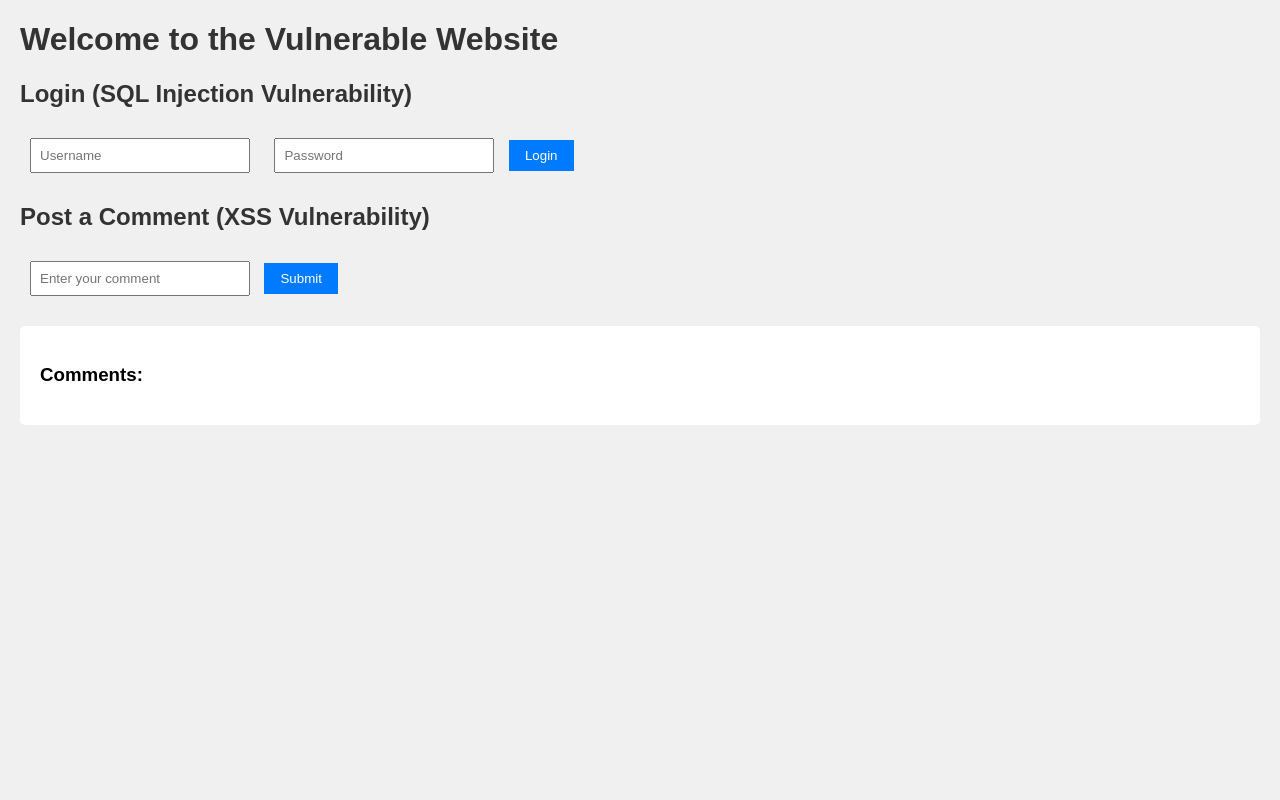
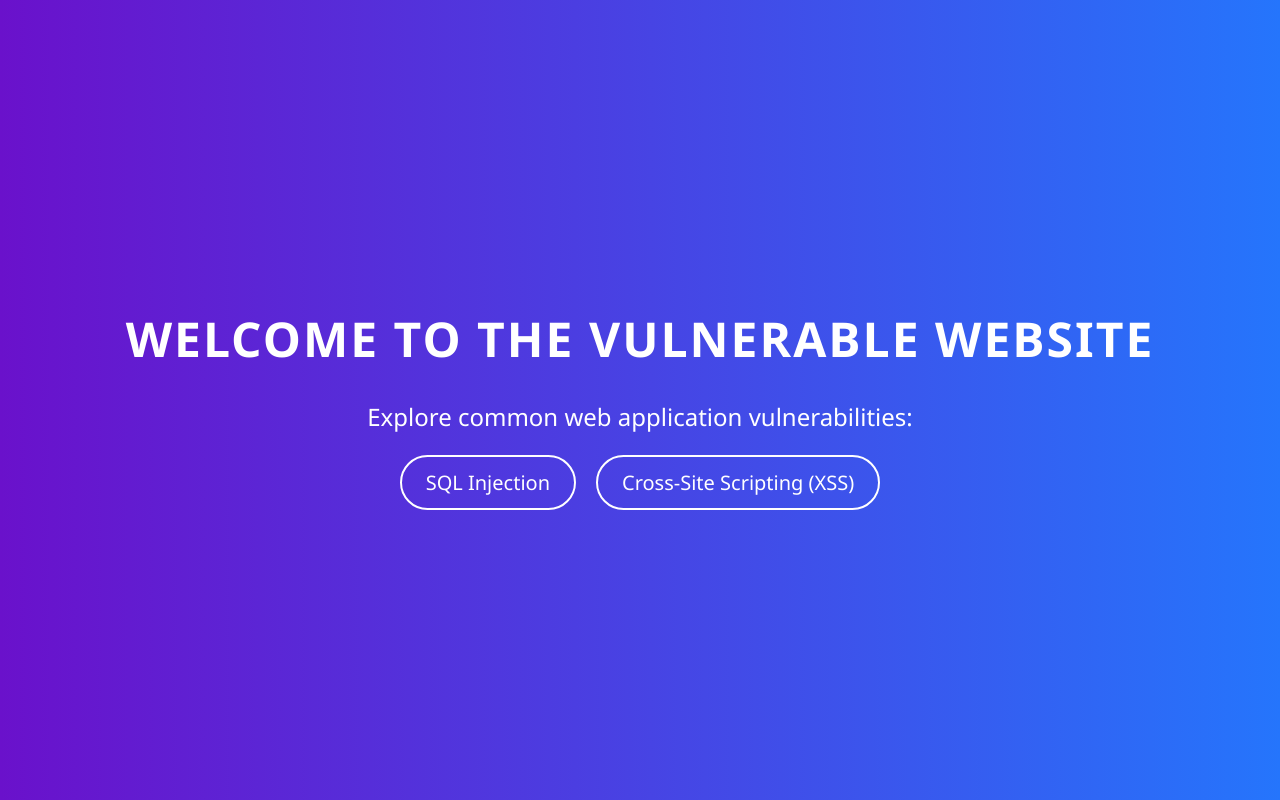
Before and after one commit to sachkeeratb/Vulnerable-Website, a plain HTML site: page client/index.html in a window 1280 px wide. Drawn offline with Linux system fonts and the light colour scheme.

Commit message:
Enhanced navigation and styling.

```diff
--- a/client/index.html
+++ b/client/index.html
@@ -3,30 +3,16 @@
   <head>
     <meta charset="UTF-8" />
     <meta name="viewport" content="width=device-width, initial-scale=1.0" />
-    <title>Vulnerable Web App</title>
-    <link rel="stylesheet" href="style.css" />
+    <title>Vulnerable Website</title>
+    <link rel="stylesheet" href="/style.css" />
   </head>
   <body>
     <h1>Welcome to the Vulnerable Website</h1>
-
-    <h2>Login (SQL Injection Vulnerability)</h2>
-    <form action="http://localhost:3000/login" method="POST">
-      <input type="text" name="username" placeholder="Username" required />
-      <input type="password" name="password" placeholder="Password" required />
-      <button type="submit">Login</button>
-    </form>
-
-    <h2>Post a Comment (XSS Vulnerability)</h2>
-    <form id="commentForm" onsubmit="event.preventDefault();">
-      <input type="text" id="comment" placeholder="Enter your comment" />
-      <button type="button" onclick="postComment()">Submit</button>
-    </form>
-
-    <div id="commentsSection">
-      <h3>Comments:</h3>
-      <div id="comments"></div>
-    </div>
-
-    <script src="script.js"></script>
+    <p>Explore common web application vulnerabilities:</p>
+    <ul>
+      <li><a href="/sql-injection">SQL Injection</a></li>
+      <li><a href="/xss">Cross-Site Scripting (XSS)</a></li>
+      <!-- Soon adding more vulnerabilites -->
+    </ul>
   </body>
 </html>
--- a/client/style.css
+++ b/client/style.css
@@ -1,38 +1,96 @@
-body {
-  font-family: Arial, sans-serif;
-  margin: 20px;
-  background-color: #f0f0f0;
+/* style.css */
+
+/* Reset styles */
+* {
+  margin: 0;
+  padding: 0;
+  box-sizing: border-box;
 }
 
-h1,
-h2 {
-  color: #333;
+/* Body style */
+body {
+  font-family: "Segoe UI", Tahoma, Geneva, Verdana, sans-serif;
+  background: linear-gradient(to right, #6a11cb, #2575fc);
+  color: #fff;
+  line-height: 1.6;
+  min-height: 100vh;
+  display: flex;
+  flex-direction: column;
+  align-items: center;
+  justify-content: center;
 }
 
-form {
+/* Header styles */
+h1 {
+  font-size: 48px;
+  text-transform: uppercase;
+  letter-spacing: 2px;
   margin-bottom: 20px;
+  animation: fadeInDown 1s ease both;
 }
 
-input {
-  margin: 10px;
-  padding: 8px;
-  width: 200px;
+/* Paragraph style */
+p {
+  font-size: 24px;
+  margin-bottom: 30px;
+  animation: fadeInUp 1s ease both;
 }
 
-button {
-  padding: 8px 16px;
-  background-color: #007bff;
-  color: white;
-  border: none;
-  cursor: pointer;
+/* Navigation styles */
+ul {
+  list-style: none;
+  display: flex;
+  gap: 20px;
+  animation: fadeIn 1s ease both;
 }
 
-#commentsSection {
-  background-color: white;
-  padding: 20px;
-  border-radius: 5px;
+ul li {
+  margin: 0;
 }
 
-#comments div {
-  margin-top: 10px;
+ul li a {
+  color: #fff;
+  text-decoration: none;
+  font-size: 20px;
+  padding: 12px 24px;
+  border: 2px solid #fff;
+  border-radius: 50px;
+  transition: background 0.3s, color 0.3s;
 }
+
+ul li a:hover {
+  background: #fff;
+  color: #6a11cb;
+}
+
+/* Animations */
+@keyframes fadeInDown {
+  from {
+    opacity: 0;
+    transform: translateY(-50px);
+  }
+  to {
+    opacity: 1;
+    transform: translateY(0);
+  }
+}
+
+@keyframes fadeInUp {
+  from {
+    opacity: 0;
+    transform: translateY(50px);
+  }
+  to {
+    opacity: 1;
+    transform: translateY(0);
+  }
+}
+
+@keyframes fadeIn {
+  from {
+    opacity: 0;
+  }
+  to {
+    opacity: 1;
+  }
+}
```
Also changed, not shown: client/sql-injection.html (added, +16 -0 lines), client/xss.html (added, +20 -0 lines), server/server.js (+24 -14 lines).
